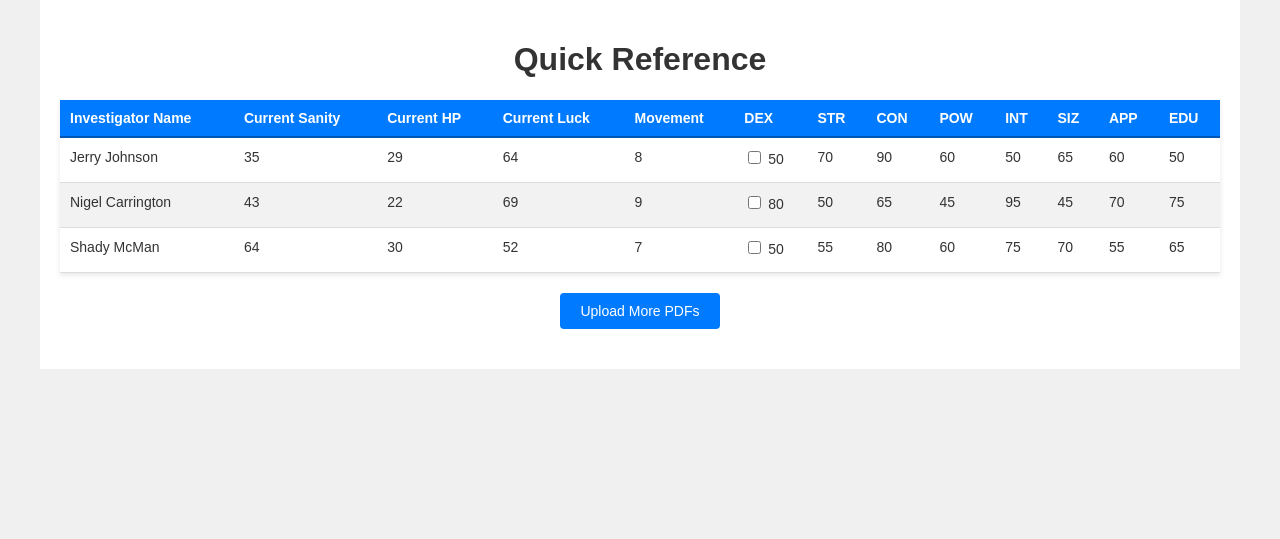
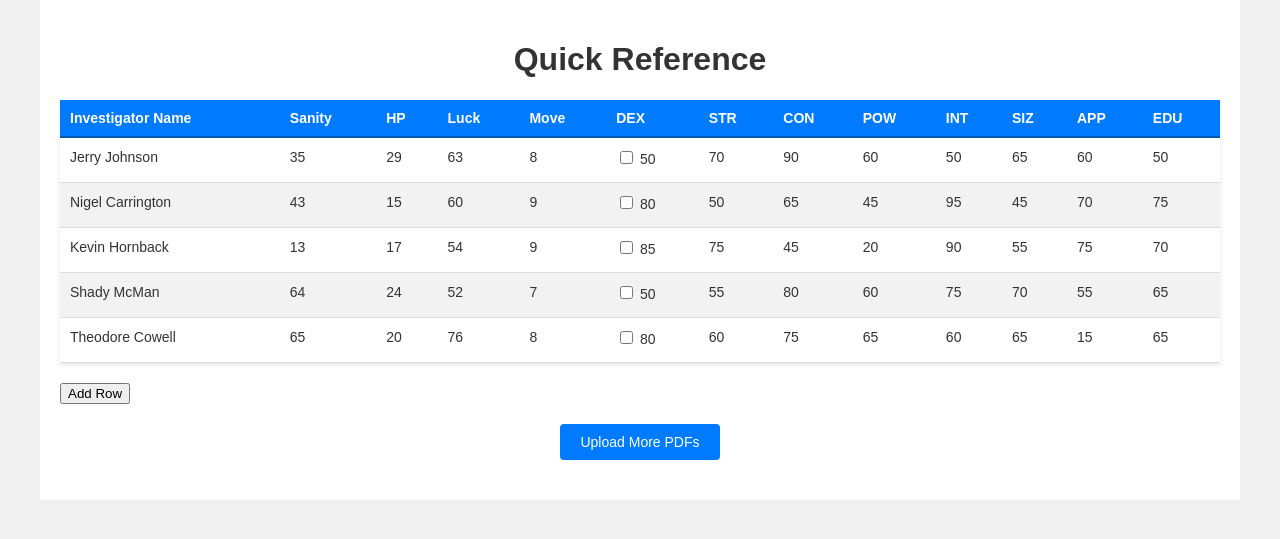
Before and after one commit to Br-ak/Cthulhu-Character-Sheet-Combiner, a Flask app: template templates/combined.html in a window 1280 px wide. Shown: the top 539 px of the page. Run offline with Flask 3, Linux system fonts and the light colour scheme; the template is opened without the code that fills it, so the values that code supplies are empty.

Commit message:
additional changes to quick reference. added custom rows

```diff
--- a/main.py
+++ b/main.py
@@ -1,6 +1,6 @@
 import PyPDF2, json, os
 
-VALUES_TO_KEEP = ['Investigator_Name', 'Investigators_Name', 'CurrentHP', 'CurrentSanity', 'CurrentLuck',
+VALUES_TO_KEEP = ['Investigator_Name', 'Investigators_Name', 'CurrentHP', 'CurrentSanity', 'CurrentLuck', 'LuckTotal',
                   'STR', 'DEX', 'INT', 'CON', 'APP', 'POW', 'SIZ', 'EDU', 'MOV']
 CHARACTER_VALUES = {}
 
@@ -46,8 +46,10 @@
             #print(field_name)
             if field_name in VALUES_TO_KEEP:
                 #print(field_name, " ", field_data)
-                if field_name == "Investigator_Name":
+                if field_name == "Investigator_Name": # edge case for certain character sheets
                     field_values["Investigators_Name"] = field_data.get('/V', None)
+                elif field_name == "LuckTotal": # edge case for certain character sheets
+                    field_values["CurrentLuck"] = field_data.get('/V', None)
                 else:
                     field_values[field_name] = field_data.get('/V', None)
         return field_values
--- a/static/data.json
+++ b/static/data.json
@@ -1 +1 @@
-{"0": {"STR": "70", "DEX": "50", "INT": "50", "CON": "90", "APP": "60", "POW": "60", "SIZ": "65", "EDU": "50", "MOV": "8", "Investigators_Name": "Jerry Johnson", "CurrentSanity": "35", "CurrentHP": "29", "CurrentLuck": "64"}, "1": {"STR": "50", "DEX": "80", "INT": "95", "CON": "65", "APP": "70", "POW": "45", "SIZ": "45", "EDU": "75", "MOV": "9", "Investigators_Name": "Nigel Carrington", "CurrentSanity": "43", "CurrentHP": "22", "CurrentLuck": "69"}, "2": {"STR": "55", "DEX": "50", "INT": "75", "CON": "80", "APP": "55", "POW": "60", "SIZ": "70", "EDU": "65", "MOV": "7", "Investigators_Name": "Shady McMan", "CurrentSanity": "64", "CurrentHP": "30", "CurrentLuck": "52"}}
+{"0": {"STR": "70", "DEX": "50", "INT": "50", "CON": "90", "APP": "60", "POW": "60", "SIZ": "65", "EDU": "50", "MOV": "8", "Investigators_Name": "Jerry Johnson", "CurrentSanity": "35", "CurrentHP": "29", "CurrentLuck": "63"}, "1": {"STR": "50", "DEX": "80", "INT": "95", "CON": "65", "APP": "70", "POW": "45", "SIZ": "45", "EDU": "75", "MOV": "9", "Investigators_Name": "Nigel Carrington", "CurrentSanity": "43", "CurrentHP": "15", "CurrentLuck": "60"}, "2": {"Investigators_Name": "Kevin Hornback", "DEX": "85", "POW": "20", "CON": "45", "APP": "75", "EDU": "70", "INT": "90", "SIZ": "55", "CurrentHP": "17", "CurrentLuck": "54", "CurrentSanity": "13", "MOV": "9", "STR": "75"}, "3": {"STR": "55", "DEX": "50", "INT": "75", "CON": "80", "APP": "55", "POW": "60", "SIZ": "70", "EDU": "65", "MOV": "7", "Investigators_Name": "Shady McMan", "CurrentSanity": "64", "CurrentHP": "24", "CurrentLuck": "52"}, "4": {"STR": "60", "DEX": "80", "INT": "60", "CON": "75", "APP": "15", "POW": "65", "SIZ": "65", "EDU": "65", "MOV": "8", "Investigators_Name": "Theodore Cowell", "CurrentSanity": "65", "CurrentHP": "20", "CurrentLuck": "76"}}
--- a/static/scripts/combined.js
+++ b/static/scripts/combined.js
@@ -3,7 +3,6 @@
     return response.json();
 })
 .then(function(dataset){
-    //console.log(dataset);
     let placeholder = document.querySelector("#data-output");
     let out = "";
     for (const key in dataset){
@@ -12,8 +11,8 @@
         out += `
             <tr>
                 <td>${data.Investigators_Name}</td>
-                <td contenteditable="true">${data.CurrentSanity}</td>
-                <td contenteditable="true">${data.CurrentHP}</td>
+                <td onchange="myFunction()" contenteditable="true">${data.CurrentSanity}</td>
+                <td onchange="myFunction()" contenteditable="true">${data.CurrentHP}</td>
                 <td contenteditable="true">${data.CurrentLuck}</td>
                 <td>${data.MOV}</td>
                 <td class="tooltip-cell" data-tooltip="${data.DEX} / ${Math.floor(data.DEX / 2)} / ${Math.floor(data.DEX / 5)}">
@@ -49,7 +48,6 @@
             tooltip.style.display = 'none'; // Hide the tooltip when mouse leaves
         });
     });
-    //sortTableByColumn(document.querySelector("table"), 1, true);
 });
 
 function sortTableByColumn(table, column, asc = true) {
@@ -89,7 +87,29 @@
     });
 });
 
-
+// add editable blank row for custom additions to ref
+function addRow(){
+    let placeholder = document.querySelector("#data-output");
+    let out = "";
+    out += `
+        <tr>
+            <td contenteditable="true"></td>
+            <td contenteditable="true"></td>
+            <td contenteditable="true"></td>
+            <td contenteditable="true"></td>
+            <td contenteditable="true"></td>
+            <td contenteditable="true" class="tooltip-cell" data-tooltip=""><input type="checkbox" class="dex-checkbox" /></td>
+            <td contenteditable="true" class="tooltip-cell" data-tooltip=""</td>
+            <td contenteditable="true" class="tooltip-cell" data-tooltip=""</td>
+            <td contenteditable="true" class="tooltip-cell" data-tooltip=""</td>
+            <td contenteditable="true" class="tooltip-cell" data-tooltip=""</td>
+            <td contenteditable="true" class="tooltip-cell" data-tooltip=""</td>
+            <td contenteditable="true" class="tooltip-cell" data-tooltip=""</td>
+            <td contenteditable="true" class="tooltip-cell" data-tooltip=""</td>
+        </tr>
+    `;
+    placeholder.innerHTML += out;
+}
 
 
 // // Tooltip JavaScript
--- a/templates/combined.html
+++ b/templates/combined.html
@@ -12,10 +12,10 @@
       <thead>
          <tr>
          <th>Investigator Name</th>
-         <th>Current Sanity</th>
-         <th>Current HP</th>
-         <th>Current Luck</th>
-         <th>Movement</th>
+         <th>Sanity</th>
+         <th>HP</th>
+         <th>Luck</th>
+         <th>Move</th>
          <th>DEX</th>
          <th>STR</th>
          <th>CON</th>
@@ -33,6 +33,7 @@
    <div class="char_tooltip" id="char_tooltip">
 
    </div>
+   <button class="button" onclick="addRow()">Add Row</button>
 
    <form action="/" method="GET">
       <input type="submit" value="Upload More PDFs" />
```
Also changed, not shown: 5 other files.
